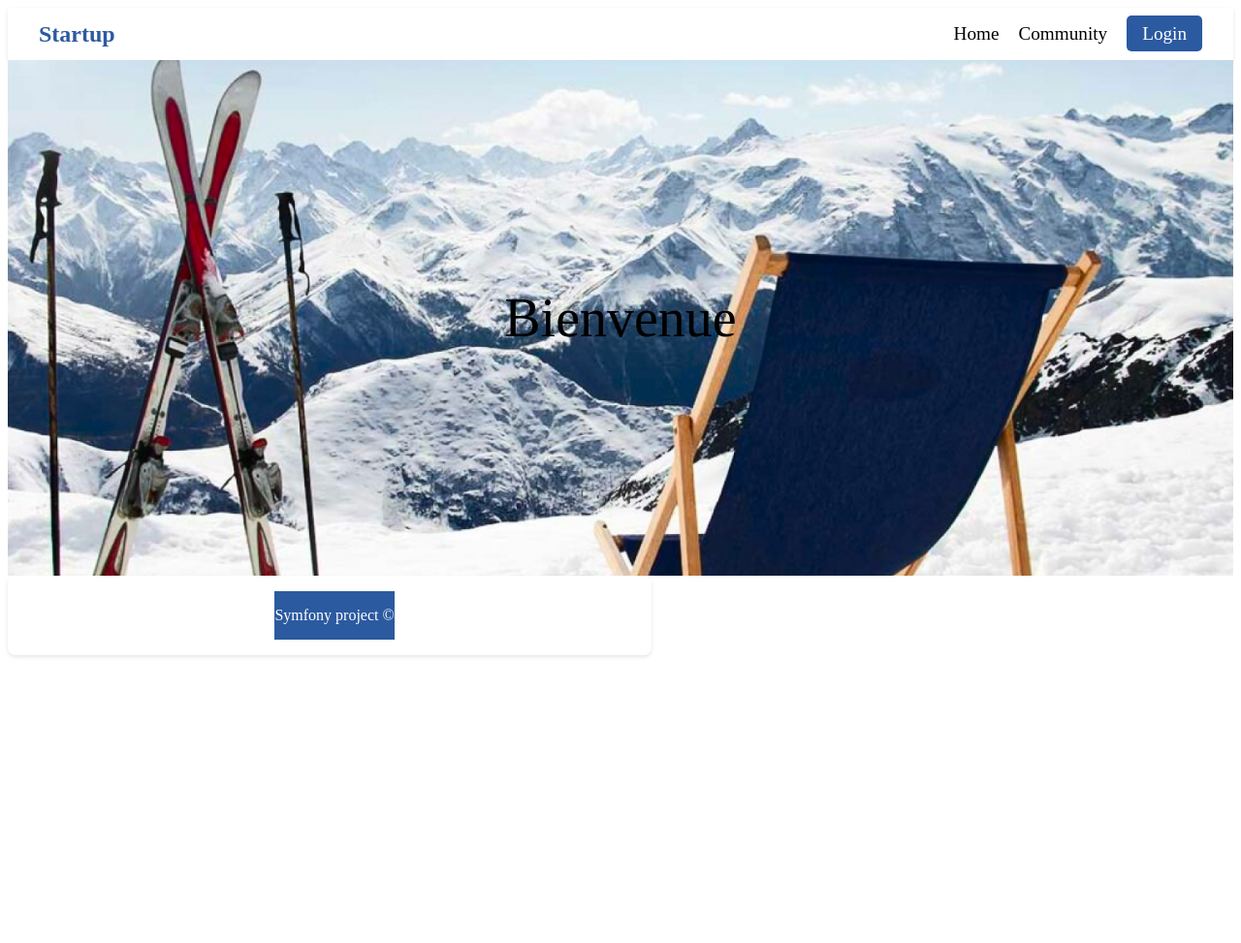
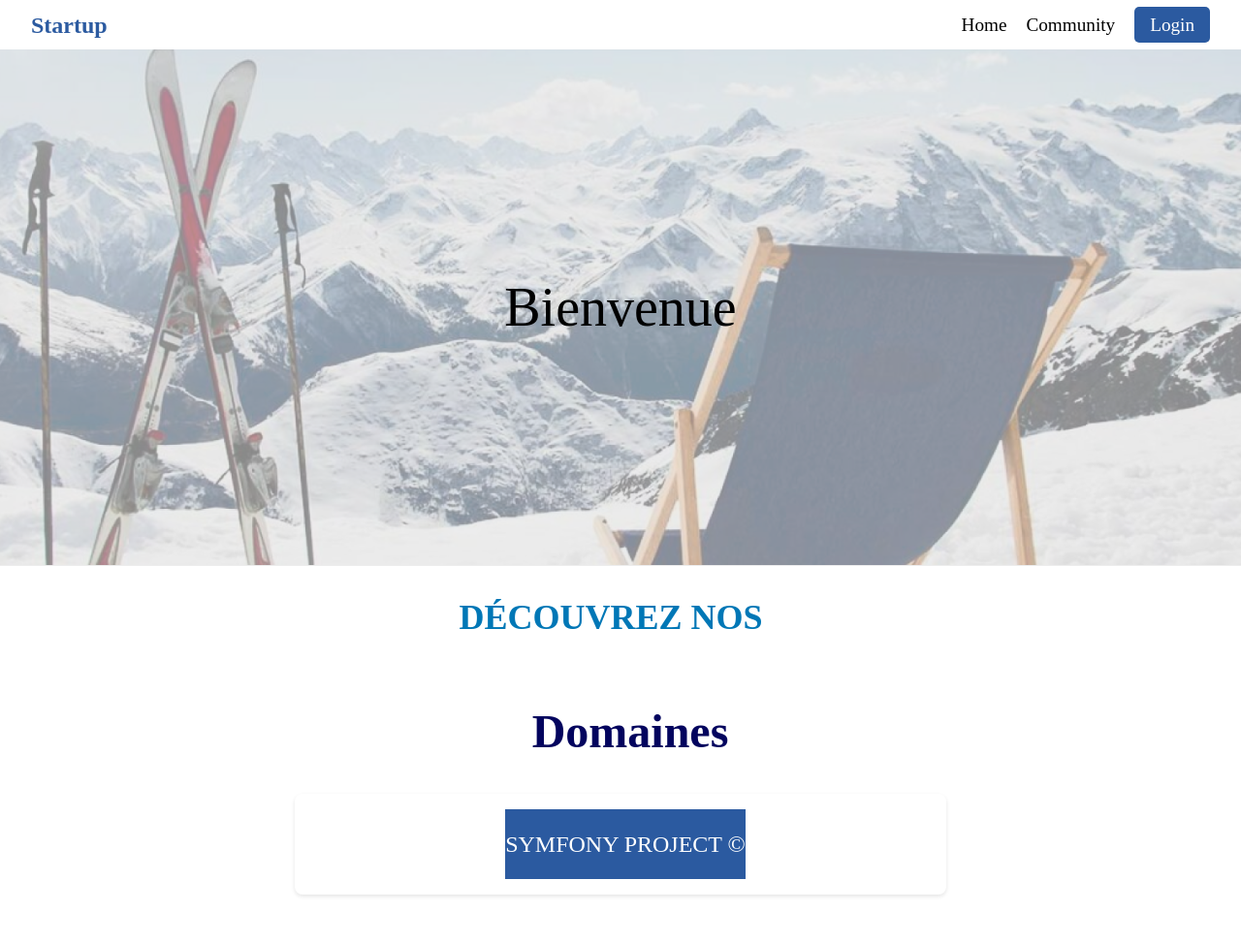
Before and after one commit to FannyGautierr/hackaton-symfony, a Symfony app: template skeleton/templates/app/index.html.twig in a window 1280 px wide. Shown: the whole page at 97% size. Before the commit the page ends 678 px from the top, so only its background shows below. Run offline with Twig, Linux system fonts and the light colour scheme; the template is opened without the code that fills it, so the values that code supplies are empty; some libraries are stand-ins or nearby versions.

Commit message:
:truck: changed style links + added reset css

```diff
--- /dev/null
+++ b/skeleton/public/style/_banner.css
@@ -0,0 +1,28 @@
+.banner {
+    position: relative;
+    background-image: url("../img/banner.png");
+    background-size: cover;
+    color: black;
+    padding: 16px;
+    display: flex;
+    align-items: center;
+    justify-content: center;
+    height: 500px;
+  }
+
+  .banner::before{
+      content: "";
+      position: absolute;
+      top: 0;
+      left: 0;
+      width: 100%;
+      height: 533px;
+      background-color: rgba(225, 225, 225, 0.6);
+  }
+
+  .banner h1 {
+    font-size: 56px;
+    font-weight: 400;
+    margin: 0;
+    z-index:2;
+  }
--- /dev/null
+++ b/skeleton/public/style/_card.css
@@ -0,0 +1,44 @@
+.card {
+    display: flex;
+    flex-direction: row;
+    align-items: center;
+    justify-content: center;
+    background-color: white;
+    border-radius: 8px;
+    box-shadow: 0 2px 4px rgba(0, 0, 0, 0.1);
+    padding: 16px;
+    width: 50%;
+    gap:10px;
+    margin: 0 auto;
+      margin-bottom: 50px;
+
+  }
+
+
+  .left img {
+    max-width: 300px;
+  }
+
+  .right {
+    display: flex;
+    flex-direction: column;
+  }
+
+  .right h2 {
+    margin: 0;
+    font-size: 32px;
+    font-weight: bold;
+    color: #2B5AA0;
+  }
+
+  .right p {
+    margin: 8px;
+  }
+
+  .right a {
+    text-decoration: none;
+    font-size: 24px;
+    font-weight: 500;
+    color: #A2AEC0;
+    text-transform: uppercase;
+  }
--- /dev/null
+++ b/skeleton/public/style/_footer.css
@@ -0,0 +1,11 @@
+footer{
+    width: auto;
+    height: auto;
+    color: white;
+    display: flex;
+    justify-content: center;
+    align-items: center;
+    background-color: #2B5AA0;
+    font-size: 24px;
+    font-weight: 500;
+}
--- /dev/null
+++ b/skeleton/public/style/_reset.css
@@ -0,0 +1,40 @@
+html, body, div, span, applet, object, iframe,
+h1, h2, h3, h4, h5, h6, p, blockquote, pre,
+a, abbr, acronym, address, big, cite, code,
+del, dfn, em, img, ins, kbd, q, s, samp,
+small, strike, strong, sub, sup, tt, var,
+b, u, i, center,
+dl, dt, dd, ol, ul, li,
+fieldset, form, label, legend,
+table, caption, tbody, tfoot, thead, tr, th, td,
+article, aside, canvas, details, embed,
+figure, figcaption, footer, header, hgroup,
+menu, nav, output, ruby, section, summary,
+time, mark, audio, video {
+
+	font-size: 100%;
+	font: Poppins, sans-serif;
+}
+/* HTML5 display-role reset for older browsers */
+
+body {
+	line-height: 1;
+    box-sizing: border-box;
+    margin: 0;
+    padding: 0;
+}
+ol, ul {
+	list-style: none;
+}
+blockquote, q {
+	quotes: none;
+}
+blockquote:before, blockquote:after,
+q:before, q:after {
+	content: '';
+	content: none;
+}
+table {
+	border-collapse: collapse;
+	border-spacing: 0;
+}
--- /dev/null
+++ b/skeleton/public/style/homePage.css
@@ -0,0 +1,20 @@
+.titles {
+    display: flex;
+    flex-direction: column;
+    align-items: center;
+    justify-content: center;
+}
+
+.titles h3{
+  font-size: 36px;
+  font-weight: 600;
+  margin-left: -20px;
+  color: #0077B6;
+}
+
+.titles h2{
+  font-size: 48px;
+  font-weight: 700;
+  margin-left: 20px;
+  color: #03045E;
+}
--- a/skeleton/templates/app/index.html.twig
+++ b/skeleton/templates/app/index.html.twig
@@ -3,68 +3,18 @@
 {% block title %}Hello AppController!{% endblock %}
 
 {% block body %}
-<style>
-    .card {
-  display: flex;
-  flex-direction: row;
-  align-items: center;
-  justify-content: center;
-  background-color: white;
-  border-radius: 8px;
-  box-shadow: 0 2px 4px rgba(0, 0, 0, 0.1);
-  padding: 16px;
-  width: 50%;
-  gap:10px;
-}
+<link rel="stylesheet" href="{{ asset('style/_reset.css') }}" />
+<link rel="stylesheet" href="{{ asset('style/_banner.css') }}" />
+<link rel="stylesheet" href="{{ asset('style/homePage.css') }}" />
+<link rel="stylesheet" href="{{ asset('style/_card.css') }}" />
 
+<div class="banner">
+    <h1>Bienvenue</h1>
+</div>
 
-
-.left img {
-  max-width: 200px;
-}
-
-.right {
-  display: flex;
-  flex-direction: column;
-}
-
-.right h2 {
-  margin: 0;
-  font-size: 24px;
-  font-weight: bold;
-  color: #333;
-}
-
-.right p {
-  margin: 0;
-  font-size: 18px;
-  color: #666;
-}
-
-.right a {
-  text-decoration: none;
-}
-
-.banner {
-  background-image: url("img/banner.png");
-  background-size: cover;
-  color: black;
-  padding: 16px;
-  display: flex;
-  align-items: center;
-  justify-content: center;
-  height: 500px;
-}
-
-.banner h1 {
-  font-size: 56px;
-  font-weight: 400;
-  margin: 0;
-}
-
-</style>
-<div class="banner">
-<h1>Bienvenue</h1>
+<div class="titles">
+    <h3>DÉCOUVREZ NOS</h3>
+    <h2>Domaines</h2>
 </div>
 
 <div class="card">
--- a/skeleton/templates/base.html.twig
+++ b/skeleton/templates/base.html.twig
@@ -12,6 +12,7 @@
         {% block javascripts %}
             {{ encore_entry_script_tags('app') }}
         {% endblock %}
+
     </head>
     <body>
         {% include "partials/_nav.html.twig" %}
--- a/skeleton/templates/partials/_footer.html.twig
+++ b/skeleton/templates/partials/_footer.html.twig
@@ -1,8 +1,8 @@
-<style>
-footer{width: auto; height: auto; color: white; display: flex; justify-content: center; align-items: center; background-color: #2B5AA0;}
-</style>
+<link rel="stylesheet" href="{{ asset('style/_footer.css') }}" />
+
+
 <footer>
         <div>
-            <p>Symfony project ©</p>
+            <p>SYMFONY PROJECT ©</p>
         </div>
 </footer>
--- a/skeleton/templates/partials/_nav.html.twig
+++ b/skeleton/templates/partials/_nav.html.twig
@@ -1,42 +1,6 @@
-<style>
-nav{
-    display: flex;
-    justify-content: space-between;
-    align-items: center;
-    padding: 0 2rem;
-    background-color: #fff;
-    box-shadow: 0 2px 4px rgba(0,0,0,0.1);
-}
 
-nav ul{
-    display: flex;
-    list-style: none;
-    gap: 20px;
-}
+<link rel="stylesheet" href="{{ asset('style/_nav.css') }}" />
 
-nav a{
-    text-decoration: none;
-    color: #000;
-    font-size: 1.2rem;
-    font-weight: 500;
-}
-
-.logo{
-    font-size: 1.5rem;
-    font-weight: 700;
-    color: #2B5AA0;
-}
-
-.btn{
-    background-color: #2B5AA0;
-    color: #fff;
-    padding: 0.5rem 1rem;
-    border-radius: 5px;
-    font-size: 1.2rem;
-    font-weight: 500;
-    transition: all 0.3s ease;
-}
-</style>
 <nav>
     <div>
         <a class="logo" href="{{ path ('app_app') }}">Startup</a>
```
Also changed, not shown: skeleton/public/style/_nav.css (added, +37 -0 lines).
